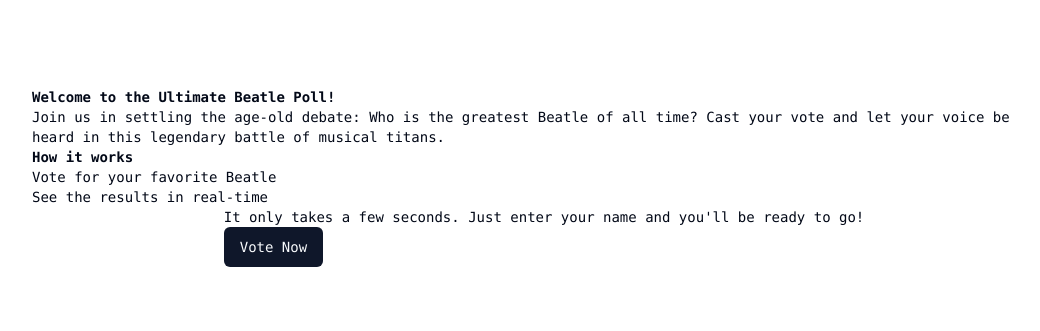
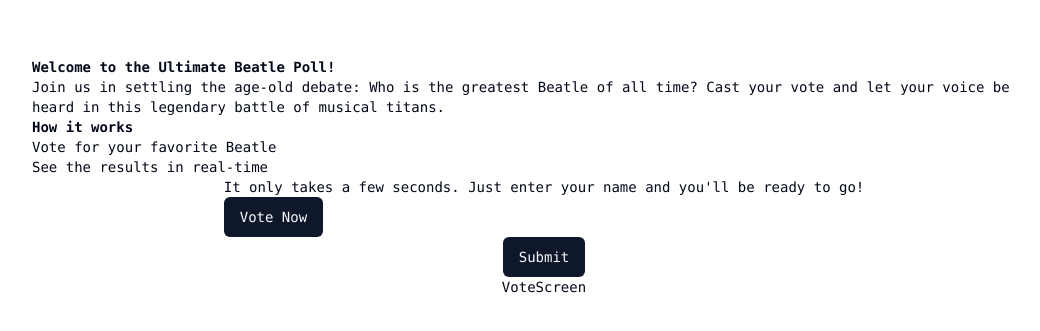
Before and after one commit to a-gva/polling-app, a Next.js app in the folder frontend/: page / in a window 1280 px wide. Shown: the part 223-554 px from the top of the page, without its empty margins (64-1104 px from the left). Built offline with nearby package versions, Linux system fonts and the light colour scheme.

Commit message:
Add react-hook-form and zod dependencies

```diff
--- a/frontend/package.json
+++ b/frontend/package.json
@@ -17,8 +17,10 @@
     "next": "14.1.3",
     "react": "^18",
     "react-dom": "^18",
+    "react-hook-form": "^7.51.0",
     "tailwind-merge": "^2.2.1",
-    "tailwindcss-animate": "^1.0.7"
+    "tailwindcss-animate": "^1.0.7",
+    "zod": "^3.22.4"
   },
   "devDependencies": {
     "@testing-library/jest-dom": "^6.4.2",
--- a/frontend/src/app/page.tsx
+++ b/frontend/src/app/page.tsx
@@ -1,4 +1,6 @@
+import EnterYourName from '@/components/enter-your-name';
 import VoteCTA from '@/components/vote-cta';
+import VoteScreen from '@/components/vote-screen';
 import WelcomeScreen from '@/components/welcome-screen';
 
 export default function Home() {
@@ -7,6 +9,8 @@
       <div className='z-10 max-w-5xl flex-col w-full items-center justify-between font-mono text-sm lg:flex'>
         <WelcomeScreen />
         <VoteCTA />
+        <EnterYourName />
+        <VoteScreen />
       </div>
     </main>
   );
--- /dev/null
+++ b/frontend/src/components/enter-your-name.tsx
@@ -0,0 +1,9 @@
+import { Button } from '@/components/ui/button';
+
+export default function EnterYourName() {
+  return (
+    <div>
+      <Button>Submit</Button>
+    </div>
+  );
+}
--- a/frontend/src/components/vote-cta.tsx
+++ b/frontend/src/components/vote-cta.tsx
@@ -4,8 +4,8 @@
   return (
     <div>
       <h2>
-        It only takes a few seconds. Just enter your name and you'll be ready to
-        go!
+        It only takes a few seconds. Just enter your name and you&apos;ll be
+        ready to go!
       </h2>
       <Button>Vote Now</Button>
     </div>
--- /dev/null
+++ b/frontend/src/components/vote-screen.tsx
@@ -0,0 +1,3 @@
+export default function VoteScreen() {
+  return <div>VoteScreen</div>;
+}
```
Also changed, not shown: 1 other file (tests, documents, lock files or other folders).
